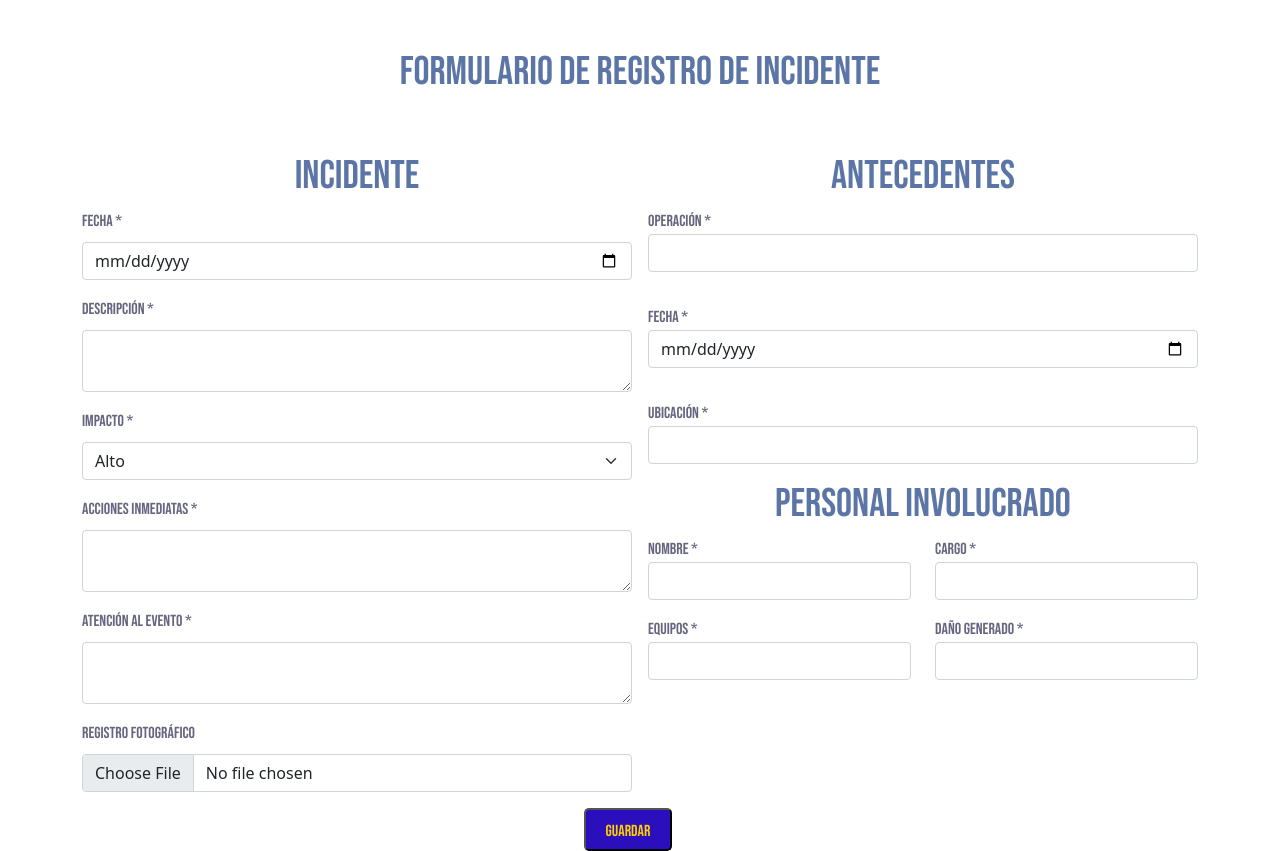
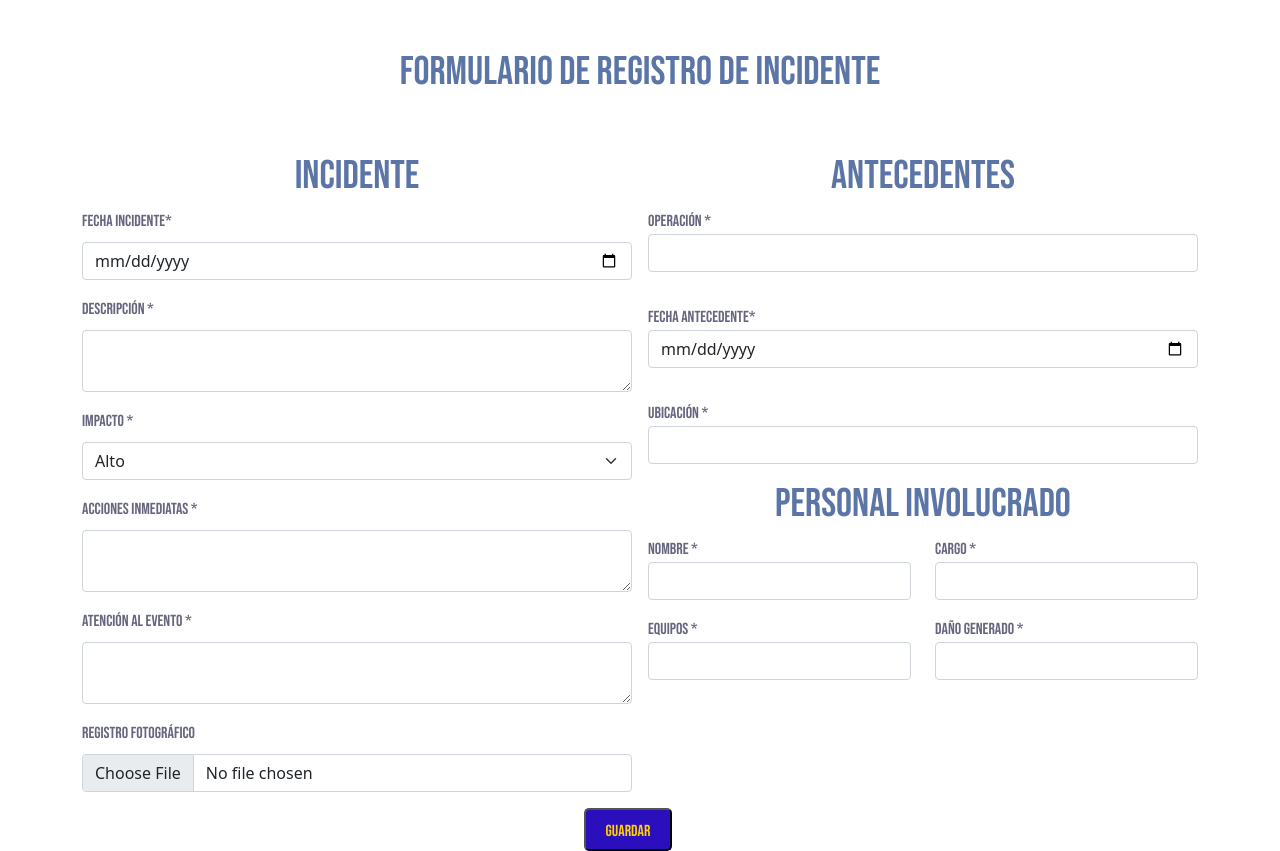
Before and after one commit to fabignacio/webApp-front, a React (Create React App) app in the folder webapp/: page / in a window 1280 px wide. Built offline with nearby package versions, Linux system fonts and the light colour scheme.

Commit message:
Últimos cambios para finalizar el diseño

```diff
--- a/webapp/src/components/FormComponent/FormularioComponent/Formularios/FormularioAntecedentes/FormularioAntecedentes.tsx
+++ b/webapp/src/components/FormComponent/FormularioComponent/Formularios/FormularioAntecedentes/FormularioAntecedentes.tsx
@@ -30,7 +30,7 @@ export const FormularioAntecedentes = ({ onChangeRegistro }) => {
             htmlFor="FechaAntecedente"
             style={{ color: "#66667F", fontFamily: "Bebas Neue" }}
           >
-            Fecha *
+            Fecha Antecedente*
           </label>
           <input
             type="date"
--- a/webapp/src/components/FormComponent/FormularioComponent/Formularios/FormularioIncidente/FormularioIncidente.tsx
+++ b/webapp/src/components/FormComponent/FormularioComponent/Formularios/FormularioIncidente/FormularioIncidente.tsx
@@ -21,7 +21,7 @@ export const FormularioIncidente = ({
             className="form-label"
             style={{ color: "#66667F", fontFamily: "Bebas Neue" }}
           >
-            Fecha *
+            Fecha Incidente*
           </label>
           <input
             type="date"
```
